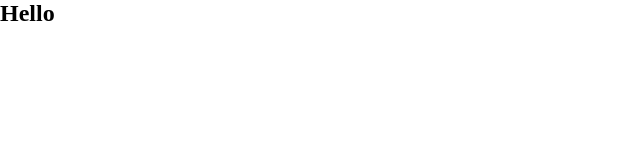
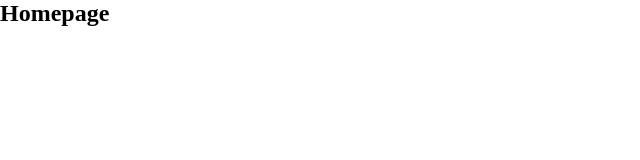
Before and after one commit to wuletawwonte/covid-tracker, a React (Create React App) app: page / in a window 1280 px wide. Shown: the top 160 px of the page, without its empty margins (0-640 px from the left). Built offline with nearby package versions, Linux system fonts and the light colour scheme.

Commit message:
Implement routing using react-router-dom

```diff
--- a/src/App.js
+++ b/src/App.js
@@ -1,9 +1,13 @@
 import React from 'react';
+import { Route, Routes } from 'react-router-dom';
+import routes from './routes';
 
 function App() {
   return (
     <div className="App">
-      <h2>Hello </h2>
+    <Routes>
+      {routes.map(route => (<Route path={route.path} key={route.title} exact={route.exact} element={route.element} />))}
+    </Routes>
     </div>
   );
 }
--- a/src/routes.js
+++ b/src/routes.js
@@ -5,12 +5,13 @@ const routes = [
   {
     path: '/',
     title: "Homepage",
-    element: <Homepage />
+    element: <Homepage />,
+    exact: true,
   },
   {
     path: '*',
     title: "",
-    element: <NoMatch />
+    element: <NoMatch />,
   }
 ];
 
```
